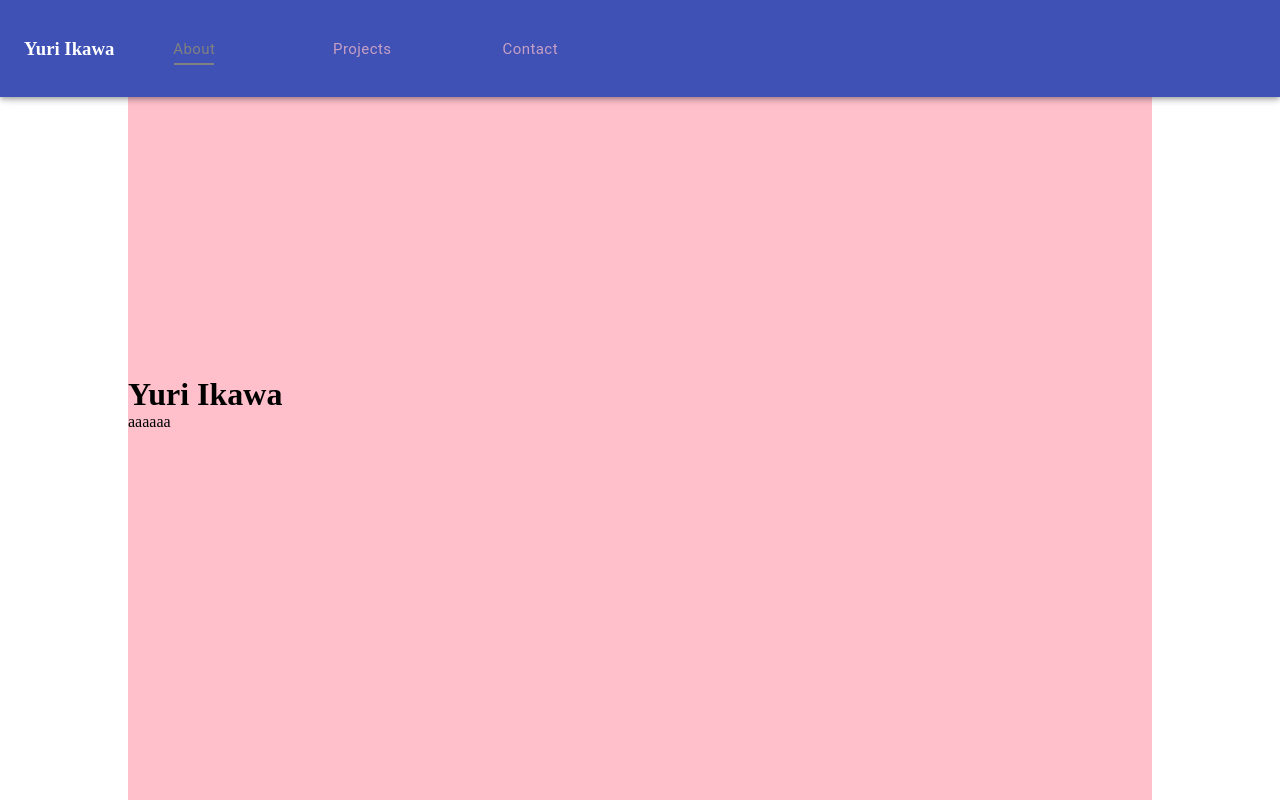
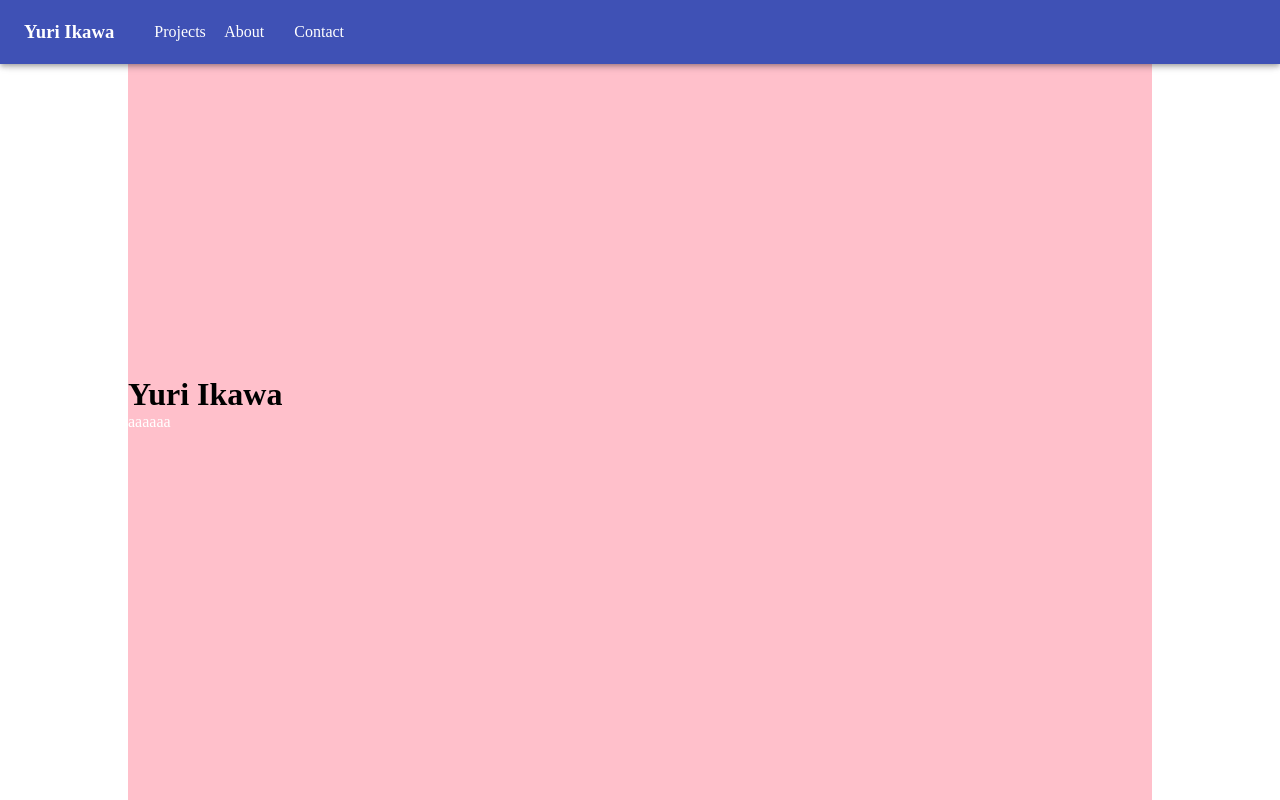
Before and after one commit to yrikw/Portfolio-react, a React (Create React App) app: page / in a window 1280 px wide. Shown: the top 800 px of the page. Built offline with nearby package versions, Linux system fonts and the light colour scheme.

Commit message:
set up router

```diff
--- a/package.json
+++ b/package.json
@@ -12,7 +12,7 @@
     "react-dom": "^17.0.2",
     "react-responsive": "^9.0.0-beta.4",
     "react-router": "^6.0.2",
-    "react-router-dom": "^6.0.2",
+    "react-router-dom": "5.2.0",
     "react-scripts": "^4.0.3",
     "web-vitals": "^1.0.1"
   },
--- a/src/App.js
+++ b/src/App.js
@@ -1,9 +1,10 @@
 import './App.css';
-import {BrowserRouter as Router, Route, Routes} from 'react-router-dom'
+import {BrowserRouter, Switch, Route} from 'react-router-dom'
 
 import Navbar from './components/Navbar/Navbar'
 import Home from './components/Home/Home'
 import Projects from './components/Projects/Projects'
+import About from './components/About/About'
 import Contact from './components/Contact/Contact'
 
 
@@ -11,19 +12,15 @@ import Contact from './components/Contact/Contact'
 function App() {
   return (
     <div className="App">
+      <Navbar />
 
-      {/* <Router> */}
-        <Navbar />
-        <Home />
-        <Projects />
-
-        {/* <Routes>
-         <Route exact={true} path="/" element={<Home />} />
-         <Route path='/' element={<Projects />} />
-
-
-        </Routes> */}
-      {/* </Router> */}
+　　　　<BrowserRouter>
+      <Switch>
+        <Route exact path="/" component={Projects} />
+        <Route exact path="/about" component={About} />
+        <Route path="/contact" component={Contact} />
+    </Switch>
+    </BrowserRouter>
 </div>
   );
 }
--- /dev/null
+++ b/src/components/About/About.js
@@ -0,0 +1,11 @@
+import './About.css';
+
+
+function About() {
+  return (
+    <div className="App">
+</div>
+  );
+}
+
+export default About;
--- a/src/components/Home/Home.js
+++ b/src/components/Home/Home.js
@@ -6,10 +6,7 @@ import './Home.css'
 const Home = () => {
     return (
         <div className="homewrapper">
-           <div className="homecontent">
-            <h1>Yuri Ikawa</h1>
-            <a>aaaaaa</a>
-            </div>
+
         </div>
     )
 }
--- a/src/components/Navbar/DesktopNavbar.js
+++ b/src/components/Navbar/DesktopNavbar.js
@@ -1,102 +1,29 @@
 import React from 'react'
 import { Link } from "react-router-dom";
-import {Tabs, Tab, Box, styled, AppBar, Toolbar }from '@material-ui/core';
+import {AppBar, Toolbar, Grid }from '@material-ui/core';
 
 import './Navbar.css'
 
-const AntTab = styled((props) => <Tab disableRipple {...props} />)(({ theme }) => ({
-    textTransform: 'none',
-    minWidth: 0,
-    [theme.breakpoints.up('sm')]: {
-      minWidth: 0,
-    },
-    fontWeight: theme.typography.fontWeightRegular,
-    marginRight: theme.spacing(1),
-    color: 'rgba(0, 0, 0, 0.85)',
-    '&:hover': {
-      color: '#40a9ff',
-      opacity: 0,
-    },
-    '&.Mui-selected': {
-      color: '#1890ff',
-      fontWeight: theme.typography.fontWeightMedium,
-    },
-    '&.Mui-focusVisible': {
-      backgroundColor: '#d1eaff',
-    },
-  }));
-
-  const StyledTabs = styled((props) => (
-    <Tabs
-      {...props}
-      TabIndicatorProps={{ children: <span className="MuiTabs-indicatorSpan" /> }}
-    />
-  ))({
-    '& .MuiTabs-indicator': {
-      display: 'flex',
-      justifyContent: 'center',
-      backgroundColor: 'transparent',
-    },
-    '& .MuiTabs-indicatorSpan': {
-      maxWidth: 40,
-      width: '100%',
-      backgroundColor: 'grey',
-    },
-    height: '65px'
-  });
-
-  const StyledTab = styled((props) => <Tab disableRipple {...props} />)(
-    ({ theme }) => ({
-      textTransform: 'none',
-      fontWeight: theme.typography.fontWeightRegular,
-      fontSize: theme.typography.pxToRem(15),
-      marginRight: theme.spacing(1),
-      color: 'pink',
-      '&.Mui-selected': {
-        color: 'grey',
-      },
-      '&.Mui-focusVisible': {
-        backgroundColor: 'grey',
-      },
-      top: '25px',
-      'text-align': 'center'
-    }),
-  );
-
-
-
 const DesktopNavbar = () => {
-    const [value, setValue] = React.useState(0);
-
-  const handleChange = (event, newValue) => {
-    setValue(newValue);
-  };
-
 
     return (
         <>
+        <Grid xs="12" md="12" lg="8">
           <nav>
               <div className="NavbarContainer">
                  <AppBar position="fixed">
                     <Toolbar>
-                      <h1>Yuri Ikawa</h1>
-                     <Box>
-                            <Box>
-                                <StyledTabs
-                                    value={value}
-                                    onChange={handleChange}
-                                    aria-label="styled tabs example">
-                                    <StyledTab label="About" />
-                                    <StyledTab label="Projects" />
-                                    <StyledTab label="Contact" />
-                                </StyledTabs>
-                            <Box sx={{ p: 2 }} />
-                            </Box>
-                        </Box>
-                        </Toolbar>
+                      <h1><a href="/">Yuri Ikawa</a></h1>
+                        <ul>
+                          <li><a href="/">Projects</a></li>
+                          <li><a href="/about">About</a></li>
+                          <li><a href="/contact">Contact</a></li>
+                        </ul>
+                      </Toolbar>
                  </AppBar>
                 </div>
              </nav>
+             </Grid>
           </>
        )
   }
--- a/src/components/Navbar/Navbar.css
+++ b/src/components/Navbar/Navbar.css
@@ -1,46 +1,25 @@
-/* .Navbar {
+.Navbar {
   display: flex;
   justify-content: left;
+  font-size: 20px;
+  height: 50px;
+  width: 100%;
+  background-color: yellow;
 }
 
-.Navbar-ul {
+ul {
   display: flex;
-  flex-direction: row;
-}
-.Navbar-li {
-  padding: 0 2rem;
+  justify-content: left;
   list-style: none;
 }
 
-.navbar-link {
-  color: black;
+li {
+  width: 70px;
   text-decoration: none;
-  font-size: 15px;
-  letter-spacing: 0.5px;
-} */
-
-/* nav {
-  height: 80px;
-  display: flex;
-  font-size: 1rem;
-  position: sticky;
-  top: 0;
-  z-index: 10;
+  height: 100%;
 }
 
-NavbarContainer {
-  display: flex;
-  justify-content: space-between;
-  height: 80px;
-  z-index: 1;
-  width: 100%;
-  padding: 0 24px;
-  max-width: 1100px;
-} */
-
-.MuiListItemText-root {
-  flex: none;
-  min-width: 0;
-  margin-top: 4 px;
-  margin-bottom: 4 px;
+a {
+  color: white;
+  text-decoration: none;
 }
--- a/src/components/Projects/Projects.css
+++ b/src/components/Projects/Projects.css
@@ -6,3 +6,19 @@ h2 {
   padding-top: 150px;
   padding-bottom: 30px;
 }
+
+.homewrapper {
+  height: 100vh;
+  position: relative;
+  background-color: pink;
+}
+
+.homecontent {
+  position: absolute;
+  top: 0;
+  bottom: 0;
+  left: 0;
+  margin: auto;
+  width: 80%;
+  height: 3rem;
+}
--- a/src/components/Projects/Projects.js
+++ b/src/components/Projects/Projects.js
@@ -81,6 +81,13 @@ function Project() {
 
     return (
         <>
+            <div className="homewrapper">
+           <div className="homecontent">
+            <h1>Yuri Ikawa</h1>
+            <a>aaaaaa</a>
+            </div>
+            </div>
+
             <div className="projectswrapper">
             <h2>Projects</h2>
             <Grid container justify="left" spacing={2}>
--- a/src/index.js
+++ b/src/index.js
@@ -1,18 +1,17 @@
+
 import React from 'react';
 import ReactDOM from 'react-dom';
 import './index.css';
 import App from './App';
 import reportWebVitals from './reportWebVitals';
-
+import { BrowserRouter } from "react-router-dom";
 
 ReactDOM.render(
-  <React.StrictMode>
-    <App />
-  </React.StrictMode>,
-  document.getElementById('root')
-);
+<BrowserRouter>
+<App />
+</BrowserRouter>, document.getElementById('root'));
 
-// If you want to start measuring performance in your app, pass a function
-// to log results (for example: reportWebVitals(console.log))
-// or send to an analytics endpoint. Learn more: https://bit.ly/CRA-vitals
+// If you want your app to work offline and load faster, you can change
+// unregister() to register() below. Note this comes with some pitfalls.
+// Learn more about service workers: https://bit.ly/CRA-PWA
 reportWebVitals();
```
Also changed, not shown: src/components/About/About.css (added), 1 other file (tests, documents, lock files or other folders).
